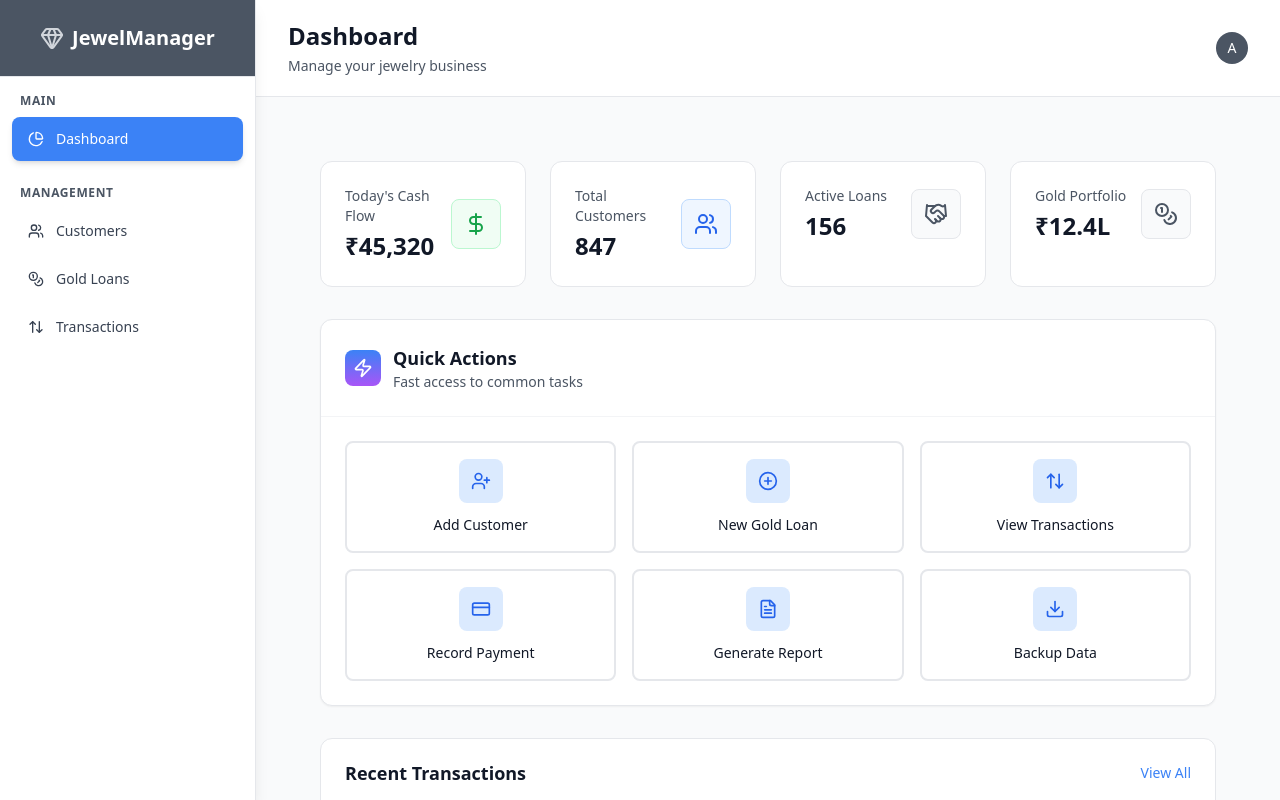
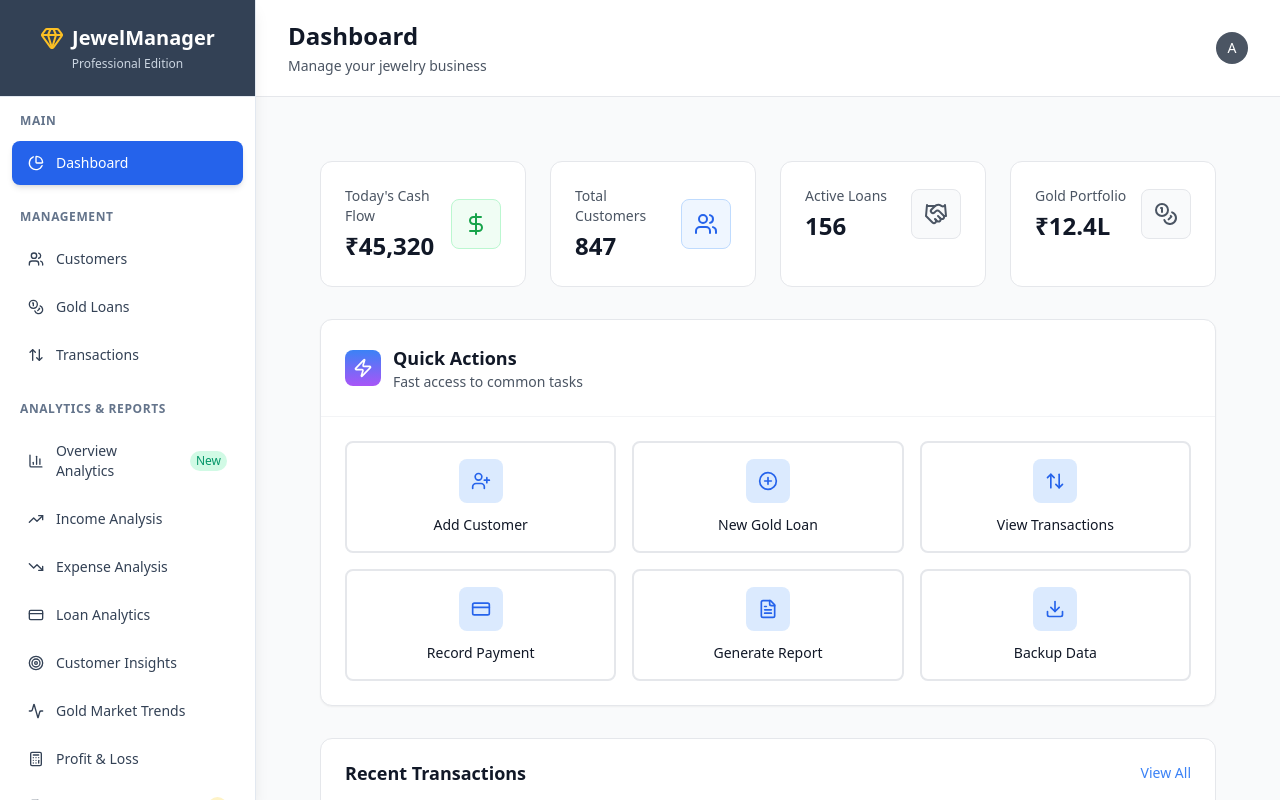
Before and after one commit to neha089/Project_1_jewellers, a React (Vite) app in the folder react/: page / in a window 1280 px wide. Shown: the top 800 px of the page. Built offline with nearby package versions, Linux system fonts and the light colour scheme.

Commit message:
Enhance Sidebar with additional navigation items

```diff
--- a/react/src/components/Sidebar.jsx
+++ b/react/src/components/Sidebar.jsx
@@ -8,7 +8,16 @@ import {
   Wallet,
   Percent,
   BarChart3,
-  Settings
+  Settings,
+  TrendingUp,
+  TrendingDown,
+  DollarSign,
+  ShoppingCart,
+  CreditCard,
+  Target,
+  FileText,
+  Calculator,
+  Activity
 } from 'lucide-react';
 
 const Sidebar = ({ isOpen, toggleSidebar, isMobile }) => {
@@ -24,6 +33,24 @@ const Sidebar = ({ isOpen, toggleSidebar, isMobile }) => {
         return 'gold-loans';
       case '/transactions':
         return 'transactions';
+      case '/analytics':
+        return 'analytics';
+      case '/income-analysis':
+        return 'income-analysis';
+      case '/expense-analysis':
+        return 'expense-analysis';
+      case '/loan-analytics':
+        return 'loan-analytics';
+      case '/customer-insights':
+        return 'customer-insights';
+      case '/gold-market':
+        return 'gold-market';
+      case '/profit-loss':
+        return 'profit-loss';
+      case '/reports':
+        return 'reports';
+      case '/settings':
+        return 'settings';
       default:
         return 'dashboard';
     }
@@ -72,6 +99,25 @@ const Sidebar = ({ isOpen, toggleSidebar, isMobile }) => {
         { name: 'gold-loans', label: 'Gold Loans', icon: Coins, href: '/gold-loans' },
         { name: 'transactions', label: 'Transactions', icon: ArrowUpDown, href: '/transactions' }
       ]
+    },
+    {
+      title: 'Analytics & Reports',
+      items: [
+        { name: 'analytics', label: 'Overview Analytics', icon: BarChart3, href: '/analytics' },
+        { name: 'income-analysis', label: 'Income Analysis', icon: TrendingUp, href: '/income-analysis' },
+        { name: 'expense-analysis', label: 'Expense Analysis', icon: TrendingDown, href: '/expense-analysis' },
+        { name: 'loan-analytics', label: 'Loan Analytics', icon: CreditCard, href: '/loan-analytics' },
+        { name: 'customer-insights', label: 'Customer Insights', icon: Target, href: '/customer-insights' },
+        { name: 'gold-market', label: 'Gold Market Trends', icon: Activity, href: '/gold-market' },
+        { name: 'profit-loss', label: 'Profit & Loss', icon: Calculator, href: '/profit-loss' },
+        { name: 'reports', label: 'Financial Reports', icon: FileText, href: '/reports' }
+      ]
+    },
+    {
+      title: 'System',
+      items: [
+        { name: 'settings', label: 'Settings', icon: Settings, href: '/settings' }
+      ]
     }
   ];
 
@@ -83,7 +129,7 @@ const Sidebar = ({ isOpen, toggleSidebar, isMobile }) => {
   };
 
   const sidebarClasses = `
-    fixed left-0 top-0 h-full w-64 bg-white border-r border-gray-200 shadow-lg z-40 transition-transform duration-300 ease-in-out overflow-y-auto
+    fixed left-0 top-0 h-full w-64 bg-white border-r border-slate-200 shadow-lg z-40 transition-transform duration-300 ease-in-out overflow-y-auto
     ${isMobile ? (isOpen ? 'translate-x-0' : '-translate-x-full') : 'translate-x-0'}
   `;
 
@@ -98,18 +144,19 @@ const Sidebar = ({ isOpen, toggleSidebar, isMobile }) => {
       )}
 
       <aside className={sidebarClasses}>
-        <div className="bg-gray-600 text-white p-6 text-center border-b border-gray-200">
+        <div className="bg-slate-700 text-white p-6 text-center border-b border-slate-200">
           <div className="flex items-center justify-center gap-2">
-            <Gem className="text-gray-300" size={24} />
+            <Gem className="text-amber-400" size={24} />
             <h1 className="text-xl font-bold">JewelManager</h1>
           </div>
+          <p className="text-xs text-slate-300 mt-1">Professional Edition</p>
         </div>
 
         <nav className="py-4">
           {navigationSections.map((section, sectionIndex) => (
             <div key={sectionIndex} className="mb-6">
-              <div className="px-5 mb-2">
-                <h3 className="text-xs font-semibold text-gray-600 uppercase tracking-wider">
+              <div className="px-5 mb-3">
+                <h3 className="text-xs font-semibold text-slate-500 uppercase tracking-wider">
                   {section.title}
                 </h3>
               </div>
@@ -128,12 +175,24 @@ const Sidebar = ({ isOpen, toggleSidebar, isMobile }) => {
                       }}
                       className={`w-full flex items-center gap-3 px-4 py-3 rounded-lg text-sm font-medium transition-all duration-200 ${
                         isActive
-                          ? 'bg-blue-500 text-white shadow-md'
-                          : 'text-gray-700 hover:bg-gray-100 hover:text-gray-900'
+                          ? 'bg-blue-600 text-white shadow-md'
+                          : 'text-slate-700 hover:bg-slate-50 hover:text-slate-900'
                       }`}
+                      title={item.label}
                     >
                       <Icon size={16} />
                       <span>{item.label}</span>
+                      {/* Add notification badges for certain sections */}
+                      {item.name === 'analytics' && (
+                        <span className="ml-auto bg-emerald-100 text-emerald-600 text-xs px-1.5 py-0.5 rounded-full">
+                          New
+                        </span>
+                      )}
+                      {item.name === 'reports' && (
+                        <span className="ml-auto bg-amber-100 text-amber-600 text-xs px-1.5 py-0.5 rounded-full">
+                          5
+                        </span>
+                      )}
                     </a>
                   </div>
                 );
@@ -141,6 +200,8 @@ const Sidebar = ({ isOpen, toggleSidebar, isMobile }) => {
             </div>
           ))}
         </nav>
+
+
       </aside>
     </>
   );
```
